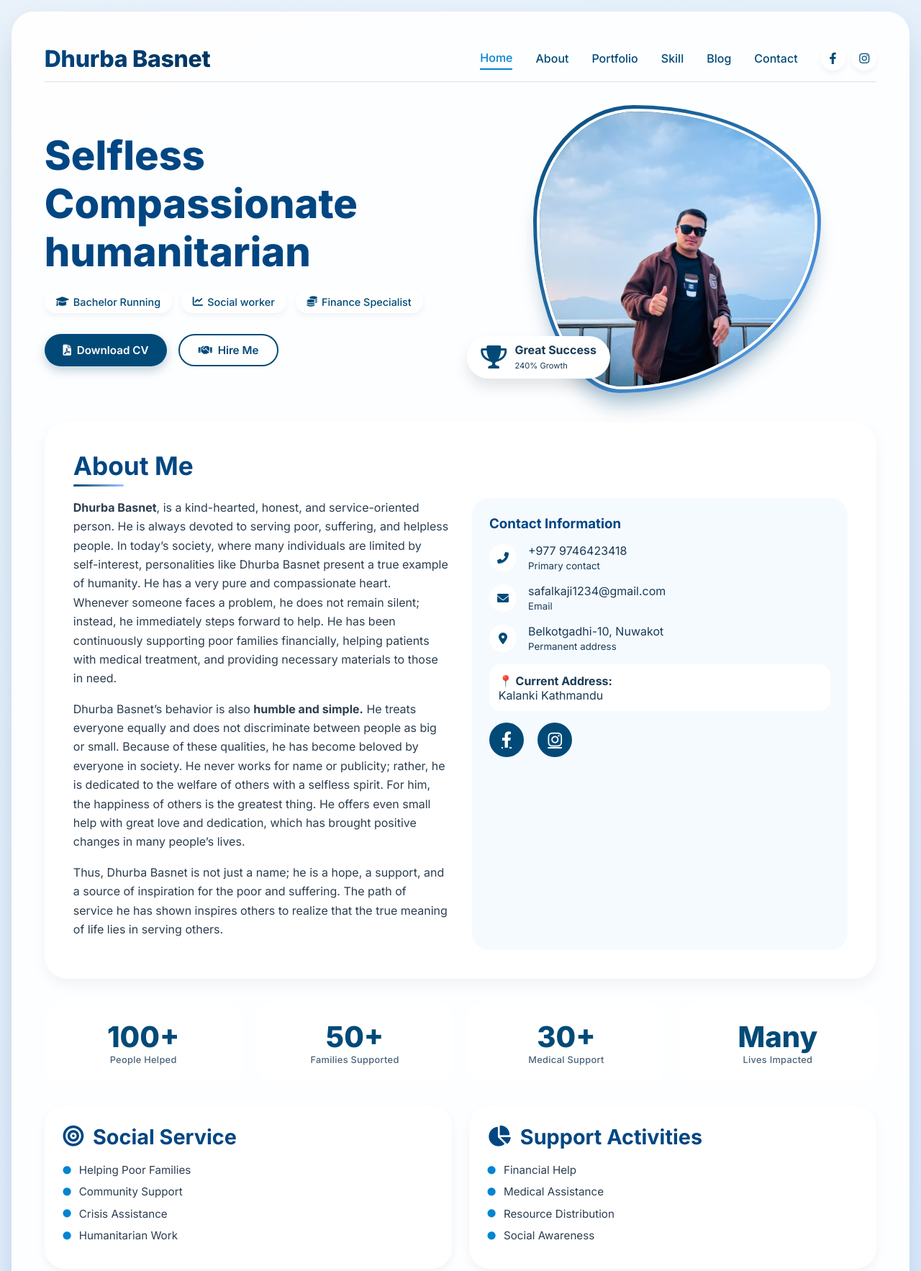
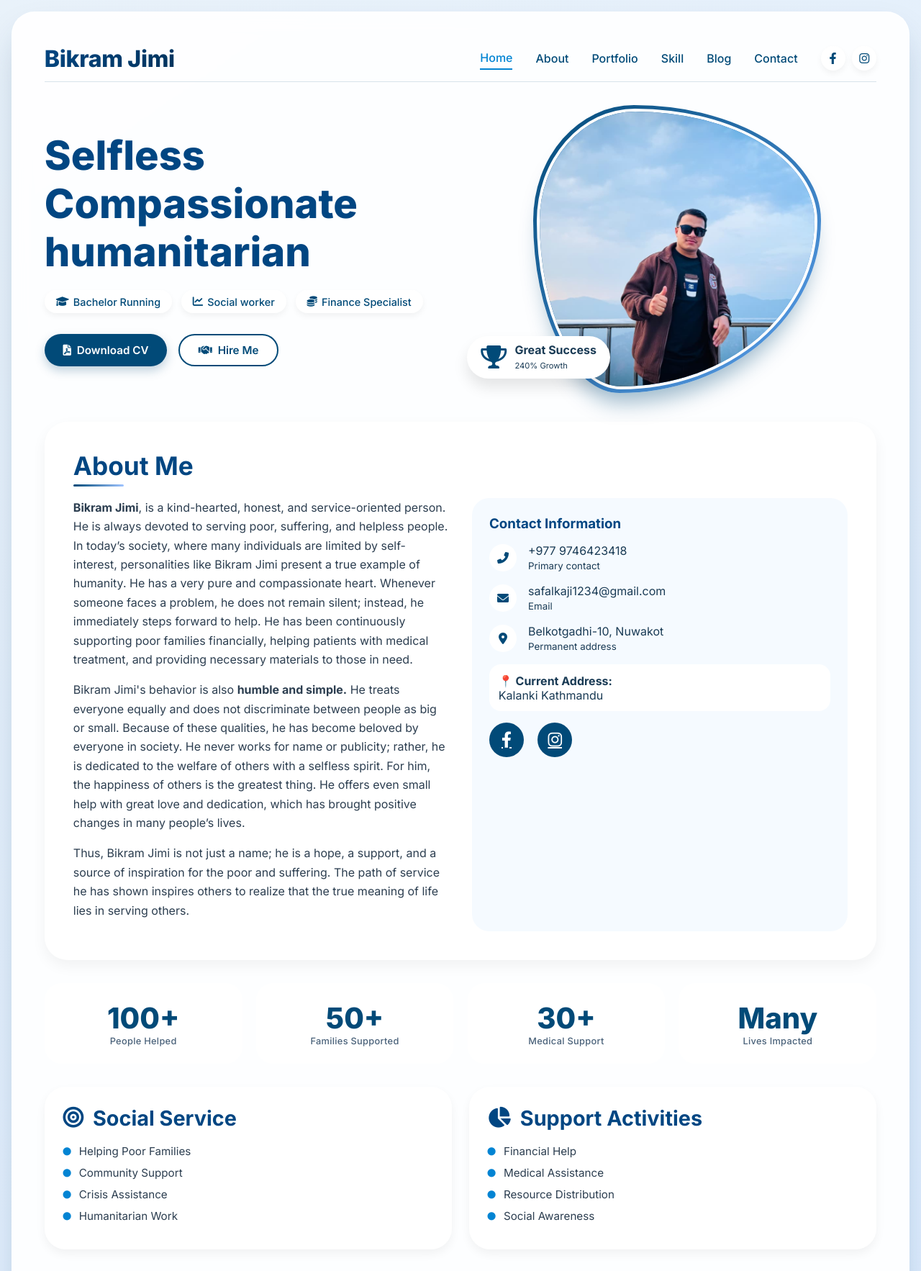
Before and after one commit to PlenumNation/bikramjimi, a plain HTML site: page index.html in a window 1280 px wide. Shown: the top 1766 px of the page at 72% size. Drawn offline with Linux system fonts and the light colour scheme.

Commit message:
Index.html

```diff
--- a/index.html
+++ b/index.html
@@ -4,22 +4,22 @@
   <meta charset="UTF-8">
   <meta name="viewport" content="width=device-width, initial-scale=1.0, viewport-fit=cover">
   <!-- PRIMARY SEO META TAGS -->
-  <title>Dhurba Basnet | Social Worker & Humanitarian | Nuwakot Nepal</title>
-  <meta name="title" content="Dhurba Basnet – Social Worker & Humanitarian from Nuwakot Nepal">
-  <meta name="description" content="Dhurba Basnet is a social worker and humanitarian from Belkotgadhi-10, Nuwakot Nepal helping poor families, patients and communities through financial support, medical assistance and social service.">
-  <meta name="keywords" content="Dhurba Basnet, social worker Nepal, humanitarian Nepal, Nuwakot social service, Belkotgadhi social worker, community support Nepal">
-  <meta name="author" content="Dhurba Basnet">
+  <title>Bikram Jimi | Social Worker & Humanitarian | Nuwakot Nepal</title>
+  <meta name="title" content="Bikram Jimi – Social Worker & Humanitarian from Nuwakot Nepal">
+  <meta name="description" content="Bikram Jimi is a social worker and humanitarian from Belkotgadhi-10, Nuwakot Nepal helping poor families, patients and communities through financial support, medical assistance and social service.">
+  <meta name="keywords" content="Bikram Jimi, social worker Nepal, humanitarian Nepal, Nuwakot social service, Belkotgadhi social worker, community support Nepal">
+  <meta name="author" content="Bikram Jimi">
   <meta name="robots" content="index, follow">
   <link rel="canonical" href="https://www.dhurbabasnet.com.np">
   <!-- OPEN GRAPH META -->
   <meta property="og:type" content="website">
-  <meta property="og:title" content="Dhurba Basnet – Social Worker & Humanitarian">
+  <meta property="og:title" content="Bikram Jimi – Social Worker & Humanitarian">
   <meta property="og:description" content="Helping poor families and communities through humanitarian service in Nuwakot Nepal.">
   <meta property="og:url" content="https://www.dhurbabasnet.com.np">
   <meta property="og:image" content="https://www.dhurbabasnet.com.np/images/ceo.jpg">
   <!-- TWITTER CARD -->
   <meta name="twitter:card" content="summary_large_image">
-  <meta name="twitter:title" content="Dhurba Basnet – Social Worker Nepal">
+  <meta name="twitter:title" content="Bikram Jimi – Social Worker Nepal">
   <meta name="twitter:description" content="Humanitarian and social worker helping communities in Nuwakot Nepal.">
   <!-- FONTS & ICONS -->
   <link rel="preconnect" href="https://fonts.googleapis.com">
@@ -533,12 +533,12 @@
 </head>
 <body>
   <div class="seo-hidden">
-    <img src="images/ceo.jpeg" alt="Dhurba Basnet social worker Nepal">
+    <img src="images/ceo.jpeg" alt="Bikram Jimi social worker Nepal">
   </div>
 
   <main class="portfolio">
     <nav class="navbar">
-      <div class="logo">Dhurba Basnet</div>
+      <div class="logo">Bikram Jimi</div>
       <div class="nav-links">
         <a href="#home" class="active">Home</a>
         <a href="#about">About</a>
@@ -568,7 +568,7 @@
       </div>
       <div class="hero-image">
         <div class="image-frame">
-          <img src="images/ceo.jpeg" alt="Dhurba Basnet - Marketing & Finance Expert" onerror="this.src='https://via.placeholder.com/400x400?text=Dhurba+Basnet'">
+          <img src="images/ceo.jpeg" alt="Bikram Jimi - Marketing & Finance Expert" onerror="this.src='https://via.placeholder.com/400x400?text=Bikram+Jimi'">
         </div>
         <div class="floating-badge">
           <i class="fas fa-trophy fa-2x" style="color: #014a78;"></i>
@@ -581,11 +581,11 @@
       <h2 class="section-title">About Me</h2>
       <div class="about-content">
         <div class="about-text">
-          <p><strong>Dhurba Basnet</strong>, is a kind-hearted, honest, and service-oriented person. He is always devoted to serving poor, suffering, and helpless people. In today’s society, where many individuals are limited by self-interest, personalities like Dhurba Basnet present a true example of humanity.
+          <p><strong>Bikram Jimi</strong>, is a kind-hearted, honest, and service-oriented person. He is always devoted to serving poor, suffering, and helpless people. In today’s society, where many individuals are limited by self-interest, personalities like Bikram Jimi present a true example of humanity.
           He has a very pure and compassionate heart. Whenever someone faces a problem, he does not remain silent; instead, he immediately steps forward to help. He has been continuously supporting poor families financially, helping patients with medical treatment, and providing necessary materials to those in need.</p>
-          <p>Dhurba Basnet’s behavior is also <strong>humble and simple.</strong> He treats everyone equally and does not discriminate between people as big or small. Because of these qualities, he has become beloved by everyone in society. He never works for name or publicity; rather, he is dedicated to the welfare of others with a selfless spirit.
+          <p>Bikram Jimi's behavior is also <strong>humble and simple.</strong> He treats everyone equally and does not discriminate between people as big or small. Because of these qualities, he has become beloved by everyone in society. He never works for name or publicity; rather, he is dedicated to the welfare of others with a selfless spirit.
           For him, the happiness of others is the greatest thing. He offers even small help with great love and dedication, which has brought positive changes in many people’s lives.</p>
-          <p>Thus, Dhurba Basnet is not just a name; he is a hope, a support, and a source of inspiration for the poor and suffering. The path of service he has shown inspires others to realize that the true meaning of life lies in serving others.</p>
+          <p>Thus, Bikram Jimi is not just a name; he is a hope, a support, and a source of inspiration for the poor and suffering. The path of service he has shown inspires others to realize that the true meaning of life lies in serving others.</p>
         </div>
         <div class="contact-info">
           <h3 style="color: #014682; margin-bottom: 1rem;">Contact Information</h3>
@@ -617,7 +617,7 @@
       <h2>🏆 Social Impact</h2>
       <div class="story-content">
         <span class="story-badge">❤️ Helping People</span>
-        <div class="story-text">Dhurba Basnet has continuously supported poor, suffering, and helpless people through financial help, medical assistance, and essential resources. His selfless service has brought positive change in many lives. He is known for his kind heart, humble nature, and dedication to helping others without expecting recognition.</div>
+        <div class="story-text">Bikram Jimi has continuously supported poor, suffering, and helpless people through financial help, medical assistance, and essential resources. His selfless service has brought positive change in many lives. He is known for his kind heart, humble nature, and dedication to helping others without expecting recognition.</div>
       </div>
     </div>
 
@@ -644,18 +644,18 @@
         </div>
       </div>
     </section>
-    <footer>© 2025 Dhurba Basnet — Social Worker & Humanitarian. Based in Nuwakot Belkotgadhi-10, Nepal</footer>
+    <footer>© 2025 Bikram Jimi — Social Worker & Humanitarian. Based in Nuwakot Belkotgadhi-10, Nepal</footer>
   </main>
 
   <script type="application/ld+json">
   {
     "@context": "https://schema.org",
     "@type": "Person",
-    "name": "Dhurba Basnet",
+    "name": "Bikram Jimi",
     "email": "safalkaji1234@gmail.com",
     "telephone": "+9779746423418",
     "address": {"@type": "PostalAddress", "streetAddress": "Belkotgadhi-10", "addressLocality": "Nuwakot", "addressCountry": "NP"},
-    "description": "Dhurba Basnet is a kind-hearted social worker dedicated to helping poor, helpless, and suffering people through financial support, medical help, and community service."
+    "description": "Bikram Jimi is a kind-hearted social worker dedicated to helping poor, helpless, and suffering people through financial support, medical help, and community service."
   }
   </script>
   <script>
```
